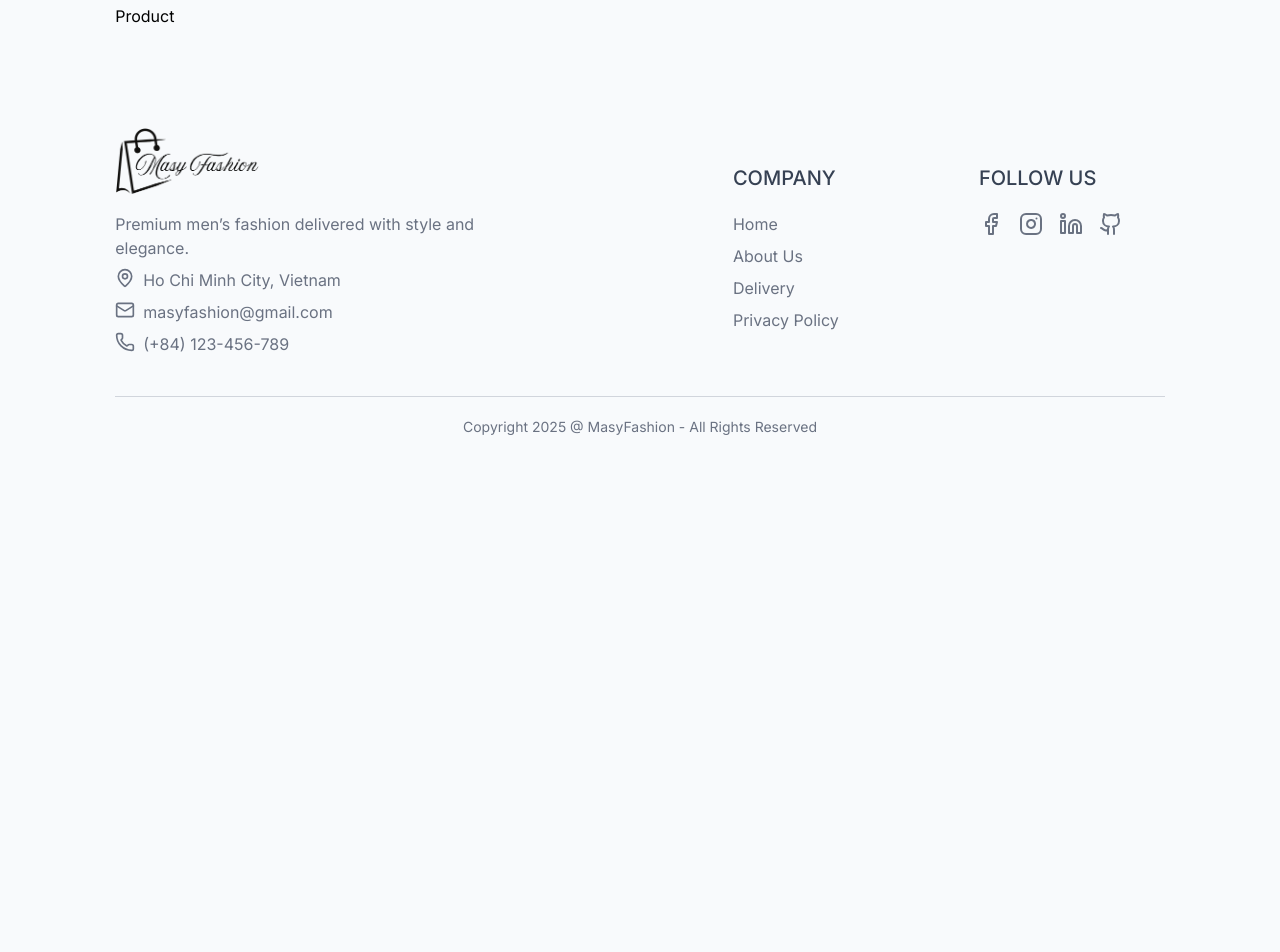
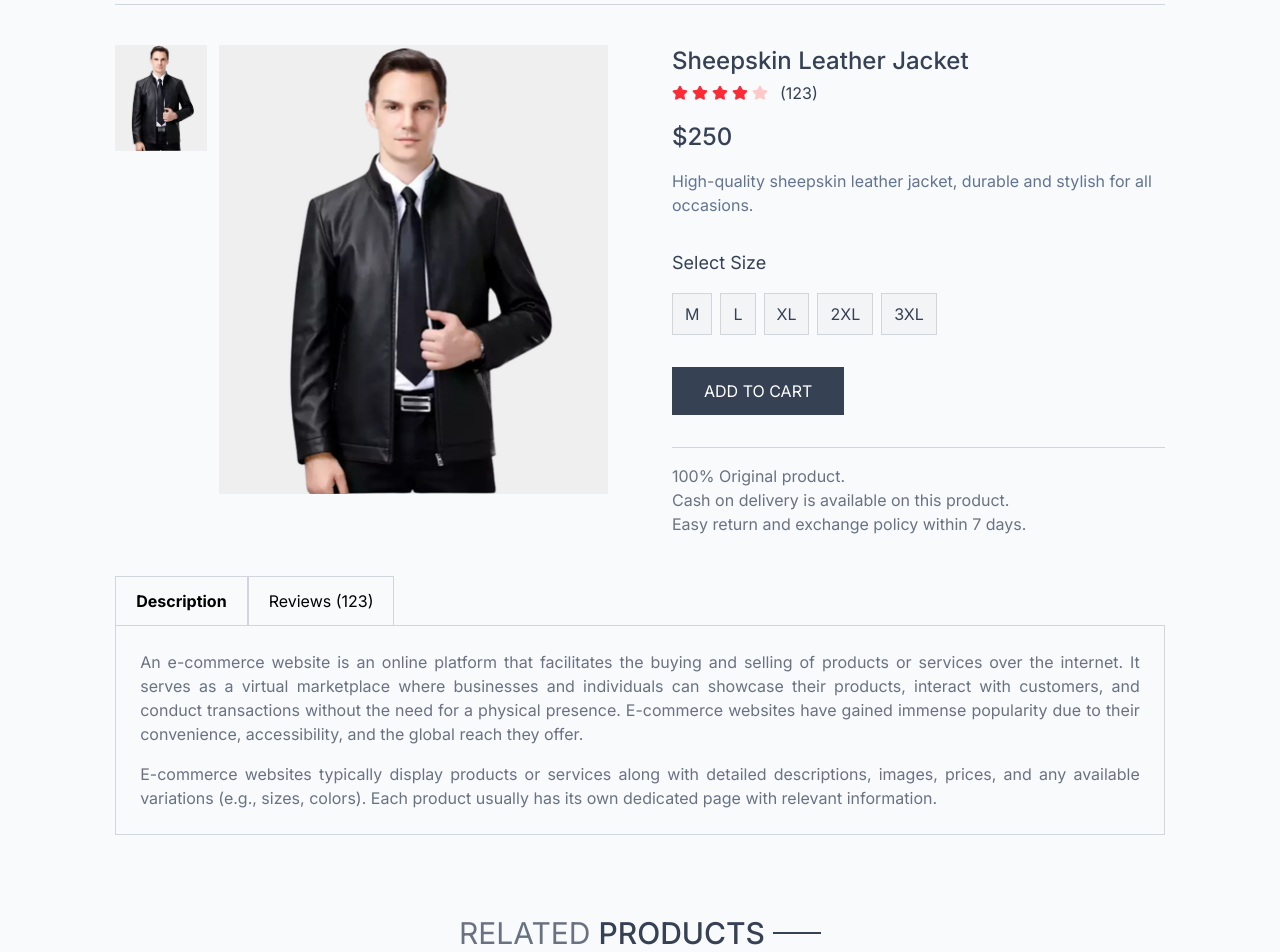
Before and after one commit to quangthoIT/MasyFashion, a React (Vite) app in the folder frontend/: page /product/A001 in a window 1280 px wide. Shown: the part 120-1072 px from the top of the page. Before the commit the page ends 800 px from the top, so only its background shows below. Built offline with nearby package versions, Linux system fonts and the light colour scheme.

Commit message:
Product Detail Page

```diff
--- a/frontend/src/App.jsx
+++ b/frontend/src/App.jsx
@@ -21,7 +21,7 @@
         <Route path="/collection" element={<Collection />} />
         <Route path="/about" element={<About />} />
         <Route path="/contact" element={<Contact />} />
-        <Route path="/product/:ProductId" element={<Product />} />
+        <Route path="/product/:productId" element={<Product />} />
         <Route path="/cart" element={<Cart />} />
         <Route path="/login" element={<Login />} />
         <Route path="/place-order" element={<PlaceOrder />} />
--- /dev/null
+++ b/frontend/src/components/RelatedProducts.jsx
@@ -0,0 +1,43 @@
+import { useContext, useEffect, useState } from "react";
+import { ShopContext } from "../context/ShopContext";
+import Title from "./Title";
+import ProductItem from "./ProductItem";
+
+// Component hiển thị sản phẩm liên quan
+const RelatedProducts = ({ category, subCategory }) => {
+  const { products } = useContext(ShopContext); // Lấy danh sách sản phẩm từ context
+  const [related, setRelated] = useState([]); // State lưu danh sách sản phẩm liên quan
+
+  useEffect(() => {
+    // Chỉ chạy khi products đã được load (có dữ liệu)
+    if (products.length > 0) {
+      // Tạo bản sao của mảng products để không làm thay đổi dữ liệu gốc
+      let productsCopy = products.slice();
+      // Lọc các sản phẩm có cùng category
+      productsCopy = productsCopy.filter((item) => category === item.category);
+      // Lọc tiếp các sản phẩm có cùng subCategory
+      productsCopy = productsCopy.filter(
+        (item) => subCategory === item.subCategory
+      );
+      setRelated(productsCopy.slice(0, 5));
+    }
+  }, [products]);
+
+  return (
+    <div className="my-6 md:my-10">
+      {/* Title */}
+      <div className="text-center py-10">
+        <Title text1={"Related"} text2={"Products"} />
+      </div>
+      {/* Lưới hiển thị danh sách sản phẩm liên quan */}
+      <div className="grid grid-cols-2 sm:grid-cols-3 md:grid-cols-4 lg:grid-cols-5 gap-4 gap-y-6">
+        {/* Duyệt qua từng sản phẩm và hiển thị bằng component ProductItem */}
+        {related.map((item, index) => (
+          <ProductItem key={index} {...item} />
+        ))}
+      </div>
+    </div>
+  );
+};
+
+export default RelatedProducts;
--- a/frontend/src/index.css
+++ b/frontend/src/index.css
@@ -17,6 +17,10 @@
   font-style: normal;
 }
 
+::-webkit-scrollbar {
+  display: none;
+}
+
 @media (max-width: 640px) {
   a.active {
     background-color: black;
--- a/frontend/src/pages/Product.jsx
+++ b/frontend/src/pages/Product.jsx
@@ -1,9 +1,151 @@
+import { useContext, useEffect, useState } from "react";
+import { useParams } from "react-router-dom";
+import { ShopContext } from "../context/ShopContext";
+import { Star } from "lucide-react";
+import RelatedProducts from "../components/RelatedProducts";
+
 const Product = () => {
-  return (
-    <div>
-      <h1>Product</h1>
+  const { productId } = useParams(); // Lấy ID sản phẩm từ URL
+  console.log(productId);
+  const { products, currency } = useContext(ShopContext); // Lấy dữ liệu sản phẩm và đơn vị tiền tệ từ context
+  const [productData, setProductData] = useState(false); // State lưu thông tin sản phẩm hiện tại
+  const [image, setImage] = useState(""); // State lưu hình ảnh đang được hiển thị chính
+  const [size, setSize] = useState(""); // State lưu kích thước (size) được chọn
+
+  // Hàm tìm sản phẩm có id trùng với productId trong danh sách products
+  const fetchProductData = async () => {
+    products.map((item) => {
+      if (item.id === productId) {
+        setProductData(item); // Lưu thông tin sản phẩm
+        console.log(item);
+        setImage(item.image[0]); // Mặc định hiển thị ảnh đầu tiên
+        return;
+      }
+    });
+  };
+
+  // Khi component load lần đầu - gọi hàm fetchProductData
+  useEffect(() => {
+    fetchProductData();
+  }, []);
+
+  return productData ? (
+    <div className="border-t border-gray-300 py-10">
+      {/* Product Data */}
+      <div className="flex gap-8 md:gap-16 flex-col md:flex-row">
+        {/* Product Image */}
+        <div className="flex-1 flex flex-col-reverse gap-3 md:flex-row">
+          {/* Side Images */}
+          <div className="flex md:flex-col overflow-x-auto overflow-y-scroll justify-between md:justify-normal md:w-[20%] w-full">
+            {productData.image.map((item, index) => (
+              <img
+                src={item}
+                key={index}
+                // Khi click vào hình ảnh - thay đổi hình ảnh chính
+                onClick={() => setImage(item)}
+                className="w-[24%] md:w-full md:mb-3 flex-shrink-0 cursor-pointer"
+              />
+            ))}
+          </div>
+          {/* Main Image */}
+          <div className="w-full md:w-[85%]">
+            <img src={image} alt="" className="w-full h-auto" />
+          </div>
+        </div>
+
+        {/* Product Info */}
+        <div className="flex-1 text-gray-700">
+          {/* Product Name */}
+          <h1 className="font-medium text-xl md:text-2xl">
+            {productData.name}
+          </h1>
+          {/* Product Rating */}
+          <div className="flex items-center gap-1 md:mt-1">
+            <Star className="w-4 h-4 text-red-500 fill-red-500" />
+            <Star className="w-4 h-4 text-red-500 fill-red-500" />
+            <Star className="w-4 h-4 text-red-500 fill-red-500" />
+            <Star className="w-4 h-4 text-red-500 fill-red-500" />
+            <Star className="w-4 h-4 text-red-200 fill-red-200" />
+            <p className="pl-2">(123)</p>
+          </div>
+          {/* Product Price */}
+          <p className="mt-2 md:mt-4 text-xl md:text-2xl font-medium">
+            {currency}
+            {productData.price}
+          </p>
+          {/* Product Description */}
+          <p className="mt-2 md:mt-4 text-slate-500 text-sm md:text-base">
+            {productData.description}
+          </p>
+          {/* Product Sizes */}
+          <div className="flex flex-col gap-4 my-8">
+            <p className="text-base md:text-lg capitalize">Select size</p>
+            <div className="flex gap-2">
+              {productData.sizes.map((item, index) => (
+                <button
+                  onClick={() => setSize(item)} // Khi click với size - thay đổi state size
+                  key={index}
+                  className={`border border-gray-300 px-3 py-2 text-sm md:text-base bg-gray-100 hover:bg-gray-200 ${
+                    item === size ? "border-red-500" : ""
+                  } cursor-pointer`}
+                >
+                  {item}
+                </button>
+              ))}
+            </div>
+          </div>
+          {/* Add to Cart */}
+          <button className="bg-gray-700 text-white text-sm md:text-base py-3 px-8 uppercase active:bg-gray-900 cursor-pointer">
+            Add to cart
+          </button>
+
+          {/* Product Details */}
+          <hr className="mt-8 border-gray-300" />
+          <div className="text-sm md:text-base text-gray-500 mt-4">
+            <p>100% Original product.</p>
+            <p>Cash on delivery is available on this product.</p>
+            <p>Easy return and exchange policy within 7 days.</p>
+          </div>
+        </div>
+      </div>
+      {/* Description & Reviews */}
+      <div className="mt-10">
+        <div className="flex">
+          <b className="border border-b-0 border-gray-300 px-5 py-3 text-sm md:text-base">
+            Description
+          </b>
+          <p className="border border-b-0 border-gray-300 px-5 py-3 text-sm md:text-base">
+            Reviews (123)
+          </p>
+        </div>
+        <div className="flex flex-col text-justify border border-gray-300 gap-4 py-6 px-6 text-gray-500 text-sm md:text-base">
+          <p>
+            An e-commerce website is an online platform that facilitates the
+            buying and selling of products or services over the internet. It
+            serves as a virtual marketplace where businesses and individuals can
+            showcase their products, interact with customers, and conduct
+            transactions without the need for a physical presence. E-commerce
+            websites have gained immense popularity due to their convenience,
+            accessibility, and the global reach they offer.
+          </p>
+          <p>
+            E-commerce websites typically display products or services along
+            with detailed descriptions, images, prices, and any available
+            variations (e.g., sizes, colors). Each product usually has its own
+            dedicated page with relevant information.
+          </p>
+        </div>
+      </div>
+
+      {/* Related Products */}
+      <RelatedProducts
+        category={productData.category}
+        subCategory={productData.subCategory}
+      />
     </div>
-  )
-}
+  ) : (
+    <div className="opacity-0">Loading...</div>
+  );
+};
 
-export default Product
+export default Product;
```
